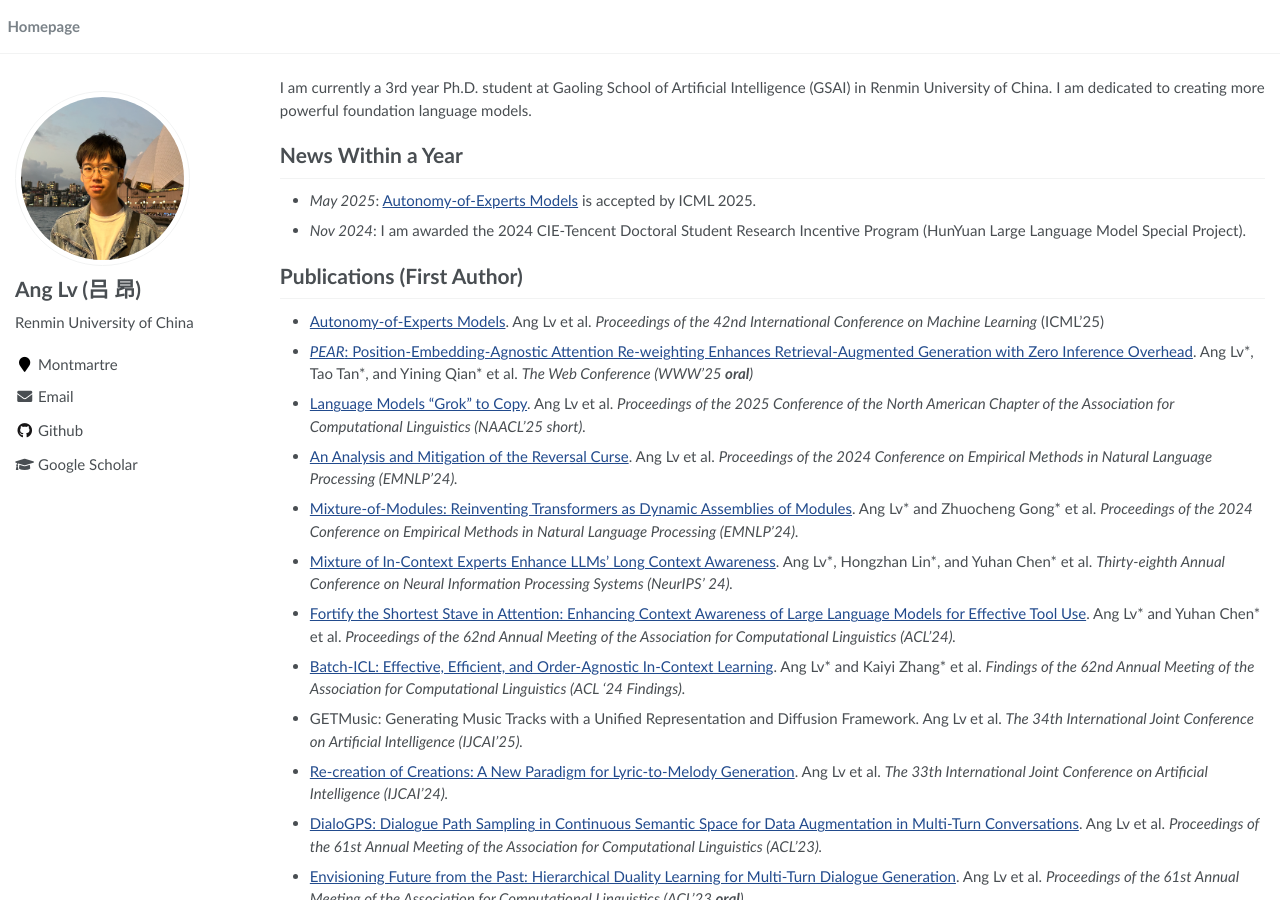
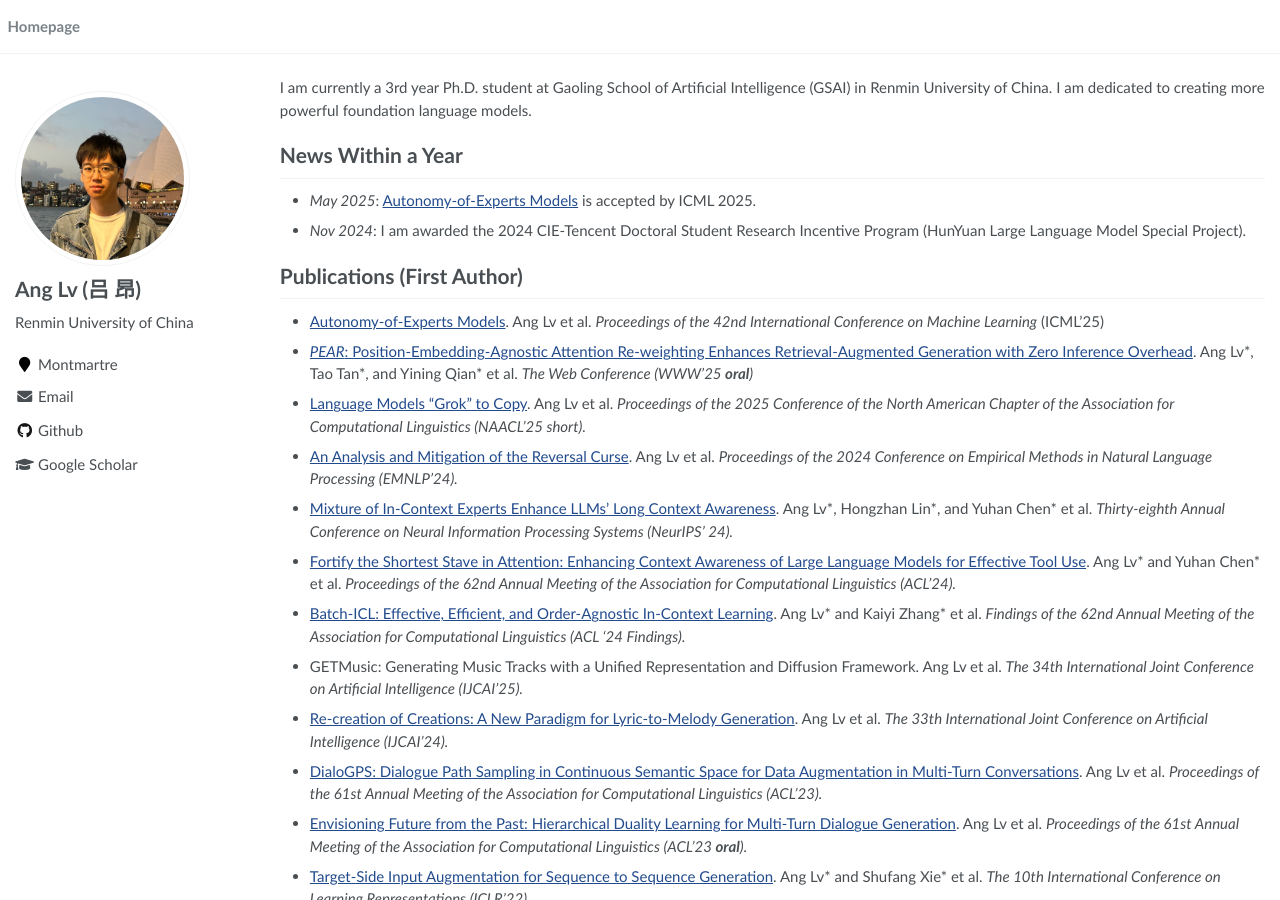
Before and after one commit to trestad/trestad.github.io, a Jekyll site: the page built from _pages/about.md, in a window 1280 px wide and 900 px high. Built offline with Jekyll 4.4.1, drawn with Linux system fonts in a browser that asks for light colours.

Commit message:
Update about.md

```diff
--- a/_pages/about.md
+++ b/_pages/about.md
@@ -27,8 +27,6 @@ I am currently a 3rd year Ph.D. student at Gaoling School of Artificial Intellig
 - [Language Models "Grok" to Copy](https://aclanthology.org/2025.naacl-short.61/). Ang Lv et al. *Proceedings of the 2025 Conference of the North American Chapter of the Association for Computational Linguistics (NAACL'25 short).*
 
 - [An Analysis and Mitigation of the Reversal Curse](https://aclanthology.org/2024.emnlp-main.754/). Ang Lv et al. *Proceedings of the 2024 Conference on Empirical Methods in Natural Language Processing (EMNLP'24).*
-
-- [Mixture-of-Modules: Reinventing Transformers as Dynamic Assemblies of Modules](https://aclanthology.org/2024.emnlp-main.1164/). Ang Lv\* and Zhuocheng Gong\* et al. *Proceedings of the 2024 Conference on Empirical Methods in Natural Language Processing (EMNLP'24).*
 
 - [Mixture of In-Context Experts Enhance LLMs’ Long Context Awareness](https://openreview.net/forum?id=RcPHbofiCN). Ang Lv\*, Hongzhan Lin\*, and Yuhan Chen\* et al. *Thirty-eighth Annual Conference on Neural Information Processing Systems (NeurIPS' 24).*
 
```
